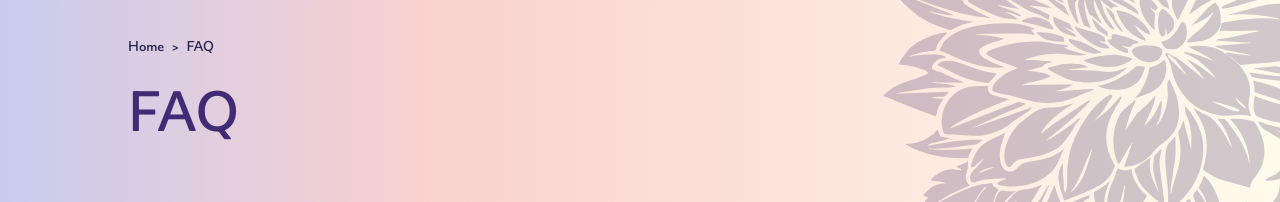
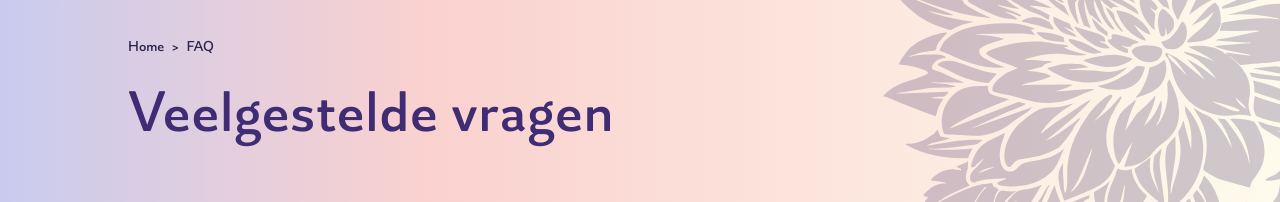
Before and after one commit to devosdevelops/Noekmemorial.be, a Vue app: page /faq in a window 1280 px wide. Shown: the part 252-454 px from the top of the page. Built offline with nearby package versions, Linux system fonts and the light colour scheme; no server answers.

Commit message:
style: FAQ page redesign done

```diff
--- a/src/pages/faq-page.vue
+++ b/src/pages/faq-page.vue
@@ -5,7 +5,7 @@
     <section class="faq-hero" aria-labelledby="faq-title" v-scroll-reveal>
       <div class="section-container faq-hero-inner" v-scroll-reveal="{ delay: 40 }">
         <p class="breadcrumb"><a href="/">Home</a> <span aria-hidden="true">&gt;</span> <span>FAQ</span></p>
-        <h1 id="faq-title" class="faq-title">FAQ</h1>
+        <h1 id="faq-title" class="faq-title">Veelgestelde vragen</h1>
       </div>
 
       <div class="faq-hero-art" aria-hidden="true">
```
